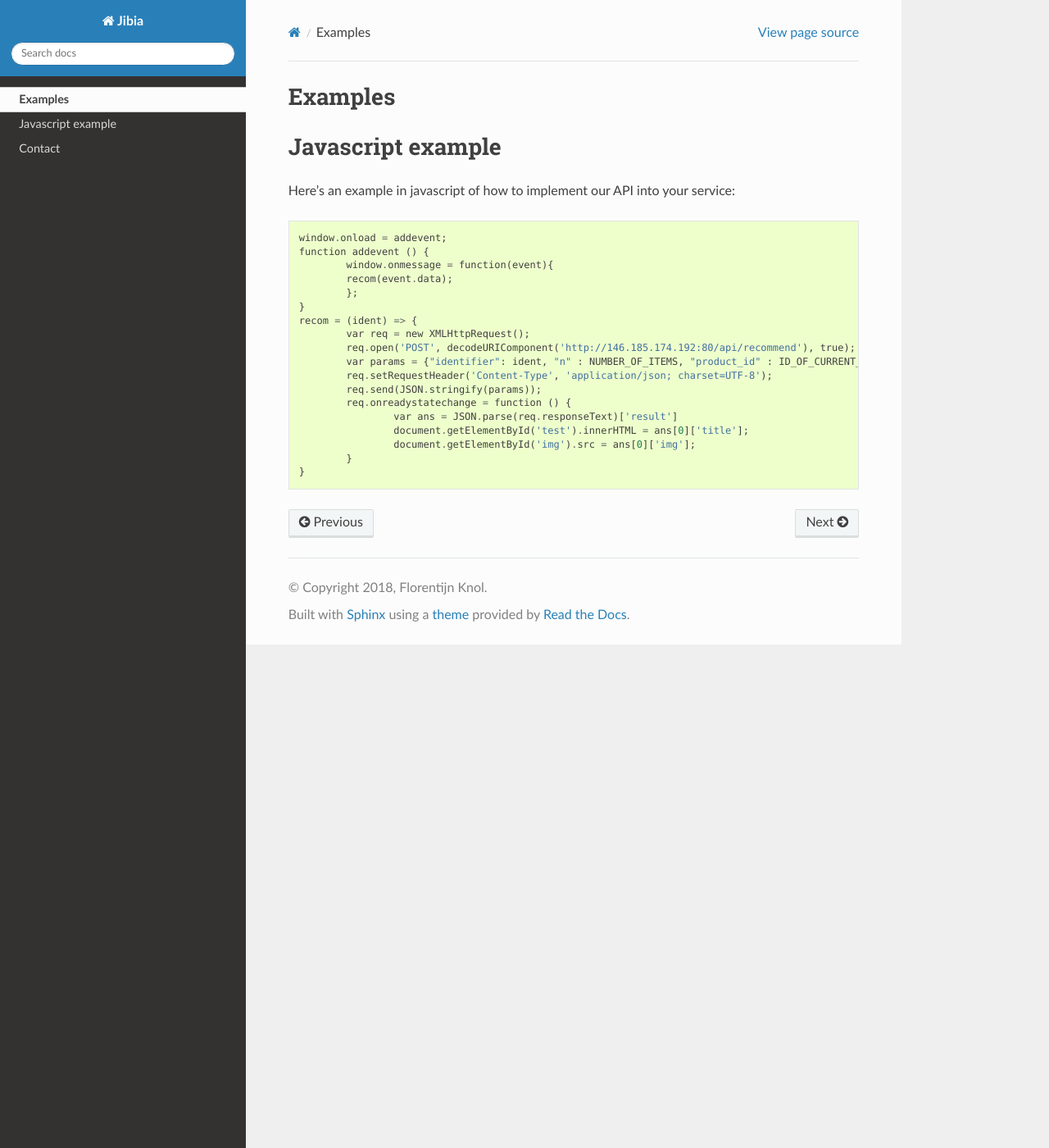
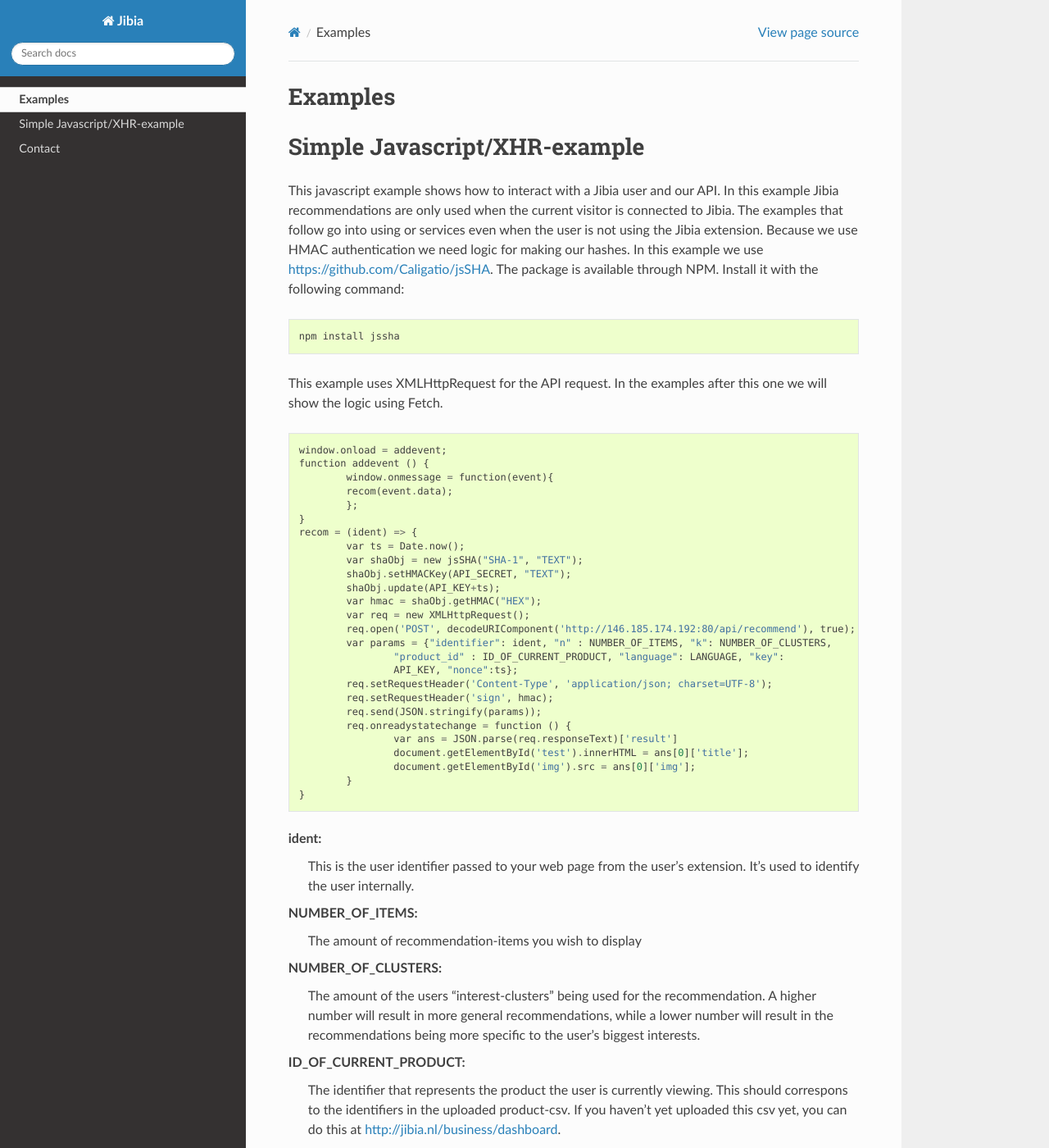
Before and after one commit to FlorentijnKnol/Jibia-Documentation, a Sphinx documentation site: the page built from source/examples.rst, in a window 1280 px wide and 1400 px high. Shown: the whole window at 82% size. Built offline with Sphinx 7.4.7 and the Read the Docs theme 2.0.0, drawn with Linux system fonts in a browser that asks for light colours; some of the changed text lies outside the part shown.

Commit message:
improved examples

```diff
--- a/source/examples.rst
+++ b/source/examples.rst
@@ -6,9 +6,18 @@
 Examples
 ====================================
 
-Javascript example
-=====================
-Here's an example in javascript of how to implement our API into your service:
+Simple Javascript/XHR-example
+=============================
+This javascript example shows how to interact with a Jibia user and our API. In this example Jibia recommendations are only used
+when the current visitor is connected to Jibia. The examples that follow go into using or services even when the user is not
+using the Jibia extension. Because we use HMAC authentication we need logic for making our hashes. In this example we use
+https://github.com/Caligatio/jsSHA. The package is available through NPM. Install it with the following command:
+::
+
+	npm install jssha
+
+This example uses XMLHttpRequest for the API request. In the examples after this one we will show the logic using Fetch.
+
 ::
 
 	window.onload = addevent;
@@ -18,10 +27,18 @@ Here's an example in javascript of how to implement our API into your service:
 		};
 	}
 	recom = (ident) => {
+		var ts = Date.now();
+		var shaObj = new jsSHA("SHA-1", "TEXT");
+		shaObj.setHMACKey(API_SECRET, "TEXT");
+		shaObj.update(API_KEY+ts);
+		var hmac = shaObj.getHMAC("HEX");
 		var req = new XMLHttpRequest();
 		req.open('POST', decodeURIComponent('http://146.185.174.192:80/api/recommend'), true);
-		var params = {"identifier": ident, "n" : NUMBER_OF_ITEMS, "product_id" : ID_OF_CURRENT_PRODUCT, "language": LANGUAGE};
+		var params = {"identifier": ident, "n" : NUMBER_OF_ITEMS, "k": NUMBER_OF_CLUSTERS,
+			"product_id" : ID_OF_CURRENT_PRODUCT, "language": LANGUAGE, "key":
+			API_KEY, "nonce":ts};
 		req.setRequestHeader('Content-Type', 'application/json; charset=UTF-8');
+		req.setRequestHeader('sign', hmac);
 		req.send(JSON.stringify(params));
 		req.onreadystatechange = function () {
 			var ans = JSON.parse(req.responseText)['result']
@@ -29,3 +46,24 @@ Here's an example in javascript of how to implement our API into your service:
 			document.getElementById('img').src = ans[0]['img'];
 		}
 	}
+
+
+.. glossary::
+
+	ident:
+		This is the user identifier passed to your web page from the user's extension. It's used to identify the user internally.
+
+	NUMBER_OF_ITEMS:
+		The amount of recommendation-items you wish to display
+
+	NUMBER_OF_CLUSTERS:
+		The amount of the users "interest-clusters" being used for the recommendation. A higher number will result in more general
+		recommendations, while a lower number will result in the recommendations being more specific to the user's biggest interests.
+
+	ID_OF_CURRENT_PRODUCT:
+		The identifier that represents the product the user is currently viewing. This should correspons to the identifiers in
+		the uploaded product-csv. If you haven't yet uploaded this csv yet, you can do this at http://jibia.nl/business/dashboard.
+
+	LANGUAGE:
+		The language of your website. Currently only Dutch and English are supported. We will start supporting more languages in the
+		near future.
--- a/source/index.rst
+++ b/source/index.rst
@@ -14,7 +14,7 @@ Contact
 If you have any questions you can send them to info@jibia.nl or join our Slack channel.
 
 .. toctree::
-   :maxdepth: 3
+   :maxdepth: 2
 
    examples
    contact
```
Also changed, not shown: source/contact.rst (line endings or trailing spaces), 15 other files.
